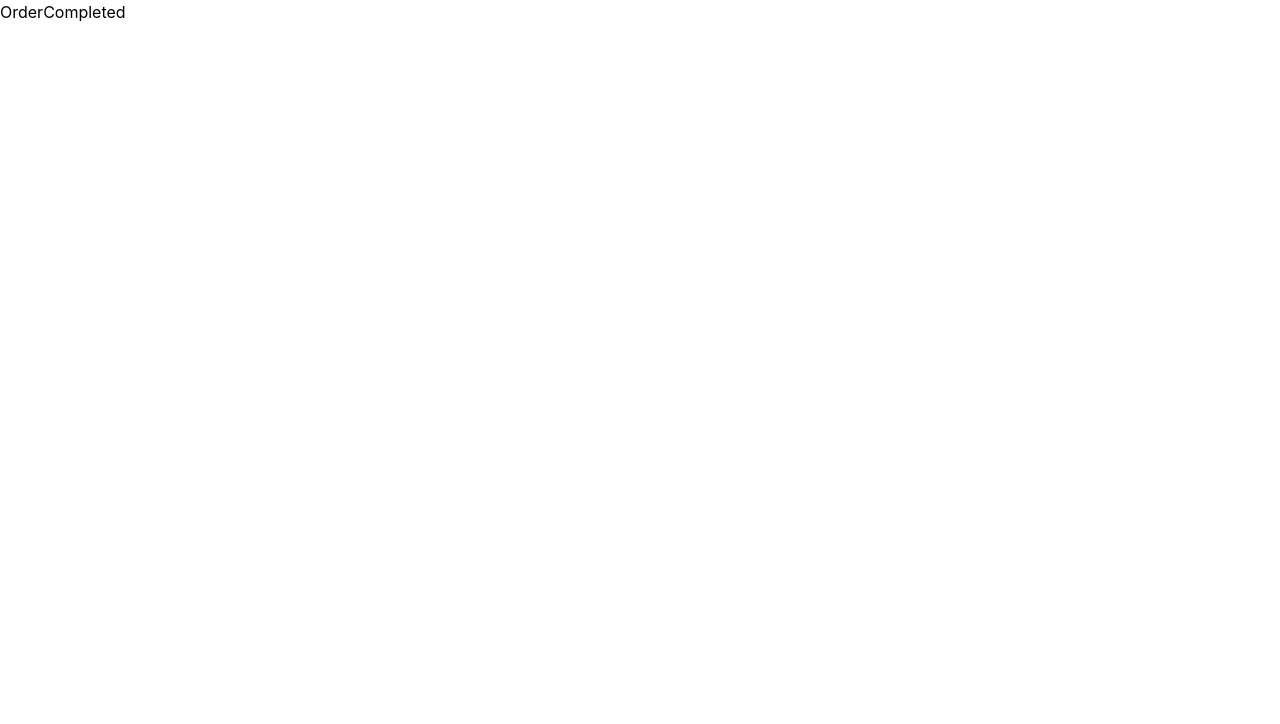
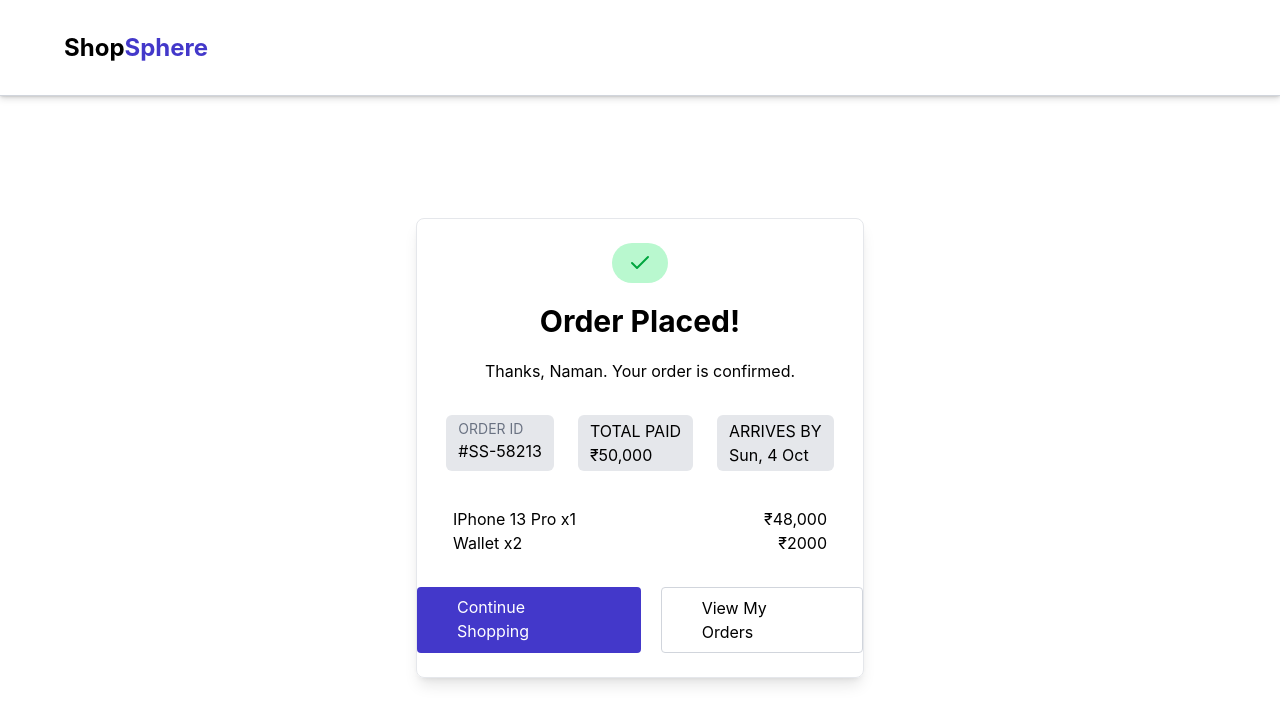
Before and after one commit to NamanShrivastava1/React-Topics, a React (Vite) app in the folder Task/: page /orderCompleted in a window 1280 px wide. Shown: the top 724 px of the page. Built offline with nearby package versions, Linux system fonts and the light colour scheme.

Commit message:
feat: implement PaymentLayout, enhance DiffNavbar, and update OrderCompleted page

```diff
--- /dev/null
+++ b/Task/src/App/PaymentLayout.jsx
@@ -0,0 +1,11 @@
+import { Outlet } from "react-router";
+import DiffNavbar from "../components/DiffNavbar.jsx";
+
+export const PaymentLayout = () => {
+  return (
+    <>
+      <DiffNavbar />
+      <Outlet />
+    </>
+  );
+};
--- a/Task/src/components/DiffNavbar.jsx
+++ b/Task/src/components/DiffNavbar.jsx
@@ -1,7 +1,15 @@
 // import React from 'react'
 
 const DiffNavbar = () => {
-  return <div>DiffNavbar</div>;
+  return (
+    <main className="h-24 bg-white shadow drop-shadow-md border-b border-gray-300 flex items-center justify-between px-16">
+      <div className="flex gap-8">
+        <h1 className="text-black font-bold text-2xl">
+          Shop<span className="text-[#4338ca]">Sphere</span>
+        </h1>
+      </div>
+    </main>
+  );
 };
 
 export default DiffNavbar;
--- a/Task/src/pages/Home.jsx
+++ b/Task/src/pages/Home.jsx
@@ -31,7 +31,7 @@ const products = [
 
 const Home = () => {
   return (
-    <main className="h-screen w-full bg-white flex gap-8 px-16 py-10">
+    <main className="min-h-[calc(100vh-6rem)] w-full bg-white flex gap-8 px-16 py-10">
       <div className="h-[78%] w-[30%] bg-white border border-gray-300 shadow-lg rounded-md px-8 py-4">
         <div className="flex justify-between mb-6">
           <h1>Filters</h1>
@@ -76,7 +76,7 @@ const Home = () => {
       </div>
       <div className="w-full h-[93%] px-8 py-4 rounded-md">
         <div className="flex items-center justify-between mb-2">
-          <h1>Smartphones</h1>
+          <h1 className="font-bold text-2xl">Smartphones</h1>
           <div className="flex items-center gap-2">
             <p>Sort By</p>
             <p>Price: </p>
--- a/Task/src/pages/OrderCompleted.jsx
+++ b/Task/src/pages/OrderCompleted.jsx
@@ -1,9 +1,53 @@
 // import React from 'react'
+import { Link } from "react-router";
+import { Check } from "lucide-react";
 
 const OrderCompleted = () => {
   return (
-    <div>OrderCompleted</div>
-  )
-}
+    <main className="min-h-[calc(100vh-6rem)] w-full flex justify-center items-center">
+      <div className="h-115 w-[35%] flex flex-col gap-5 py-6 items-center border border-gray-200 shadow-lg rounded-lg">
+        <Check className="h-14 w-14 p-2 text-green-600 bg-green-200 rounded-full" />
+        <h1 className="font-bold text-3xl">Order Placed!</h1>
+        <p>Thanks, Naman. Your order is confirmed.</p>
 
-export default OrderCompleted
+        <div className="flex gap-6 mt-3">
+          <div className="bg-gray-200 rounded-md px-3 py-1">
+            <h4 className="text-sm text-gray-500">ORDER ID</h4>
+            <p>#SS-58213</p>
+          </div>
+          <div className="bg-gray-200 rounded-md px-3 py-1">
+            <h4>TOTAL PAID</h4>
+            <p>₹50,000</p>
+          </div>
+          <div className="bg-gray-200 rounded-md px-3 py-1">
+            <h4>ARRIVES BY</h4>
+            <p>Sun, 4 Oct</p>
+          </div>
+        </div>
+        <div className="w-full px-9 mt-4">
+          <div className="flex items-center justify-between">
+            <h2>IPhone 13 Pro x1</h2>
+            <p>₹48,000</p>
+          </div>
+          <div className="flex items-center justify-between">
+            <h2>Wallet x2</h2>
+            <p>₹2000</p>
+          </div>
+        </div>
+        <div className="flex gap-5 mt-3">
+          <Link to="/" className="bg-[#4338ca] text-white px-10 py-2 rounded">
+            Continue Shopping
+          </Link>
+          <Link
+            to="/cart"
+            className="bg-white text-black border border-gray-300 px-10 py-2 rounded"
+          >
+            View My Orders
+          </Link>
+        </div>
+      </div>
+    </main>
+  );
+};
+
+export default OrderCompleted;
```
Also changed, not shown: Task/src/App/app.routes.jsx (+8 -1 lines).
